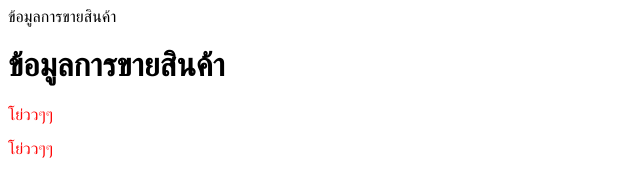
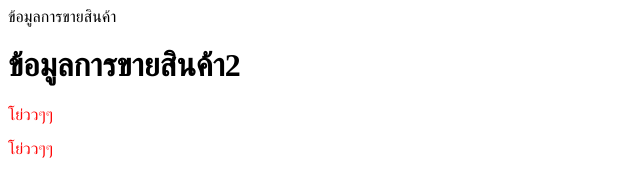
Before and after one commit to shahashanay/react, a plain HTML site: page index.html in a window 1280 px wide. Shown: the full height of the page, 0-640 px from the left. Drawn offline with Linux system fonts and the light colour scheme.

Commit message:
Update index.html

```diff
--- a/index.html
+++ b/index.html
@@ -13,7 +13,7 @@
 </head>
 <body>
     <h>ข้อมูลการขายสินค้า </h>
-    <h1>ข้อมูลการขายสินค้า</h1>
+    <h1>ข้อมูลการขายสินค้า2</h1>
     <p>โย่ววๆๆ</p>
     <p>โย่ววๆๆ</p>
 </body>
```
